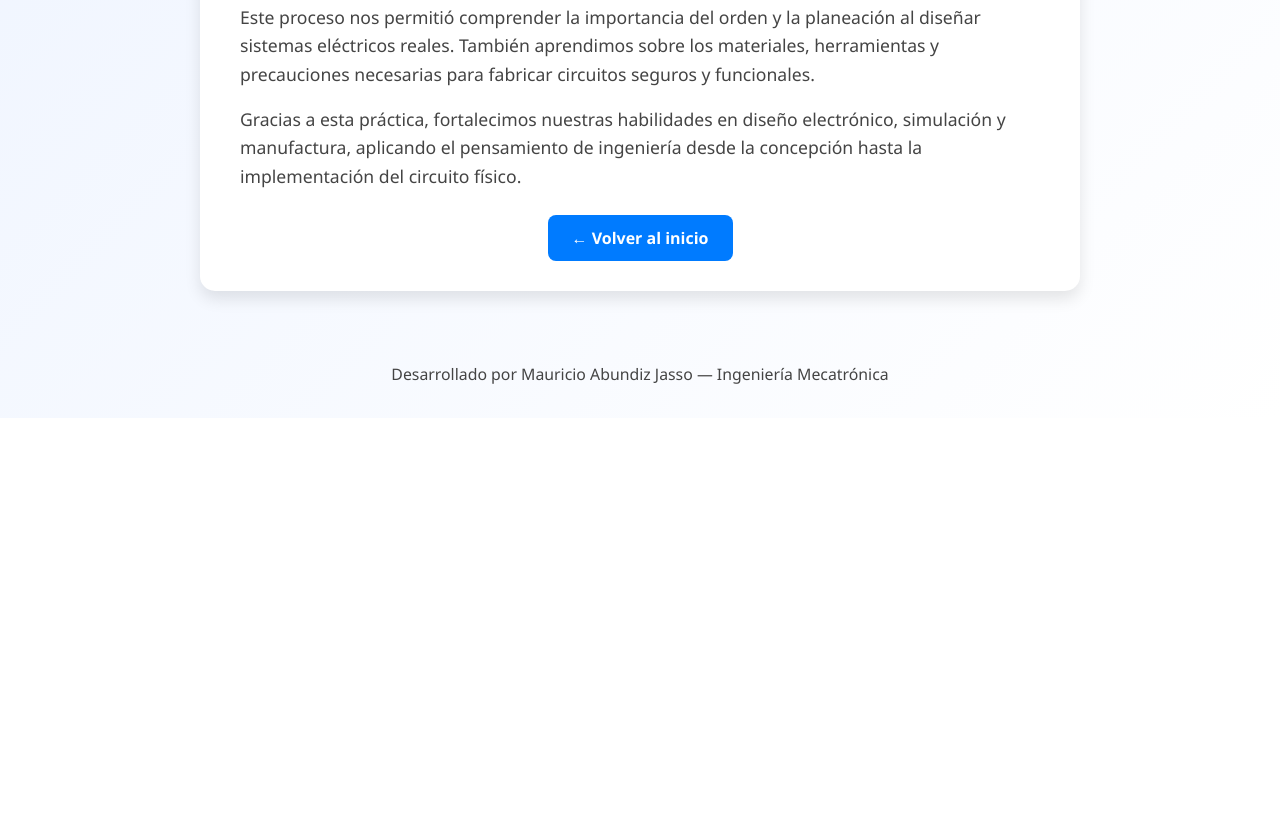
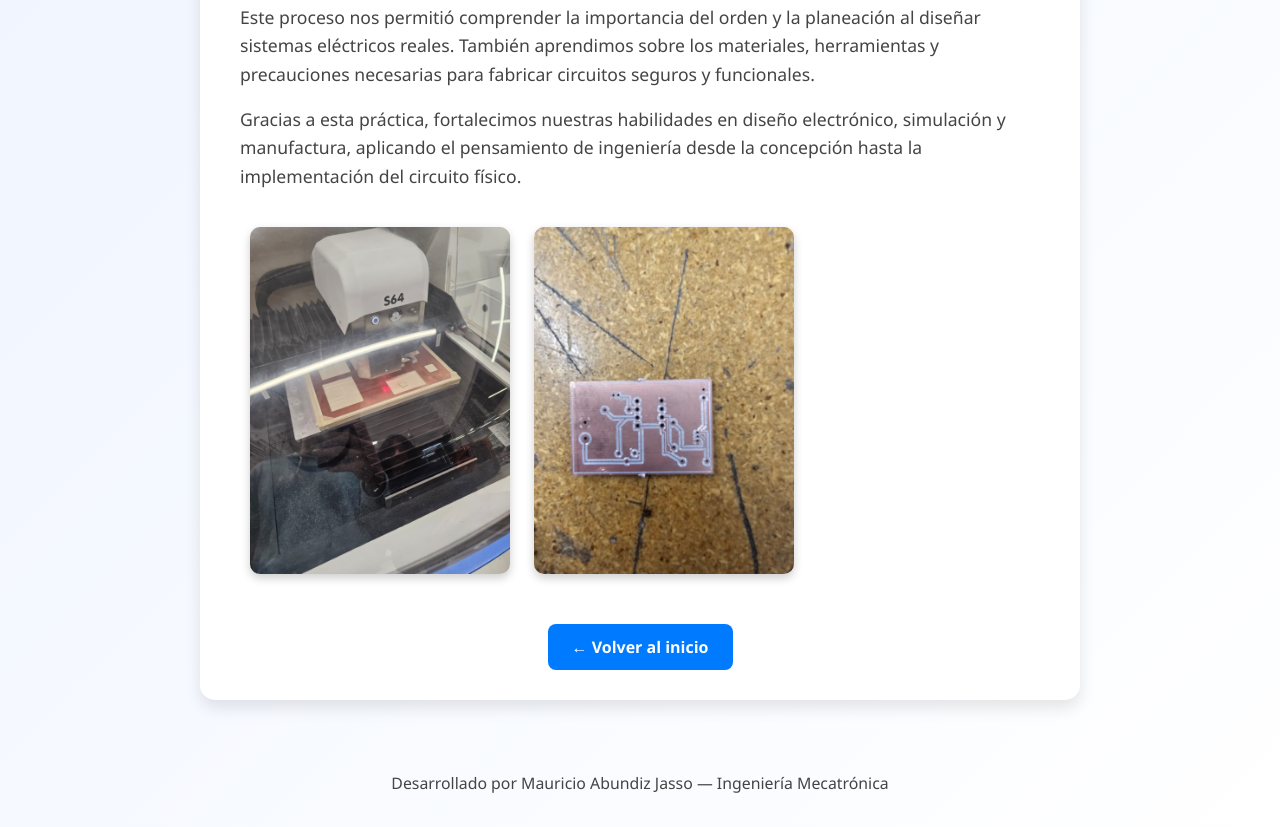
Before and after one commit to mauriab06-afk/Pagina-pensamiento-de-Ingenieria-, a plain HTML site: page circuitoPCB.html in a window 1280 px wide. Shown: the part 1092-1919 px from the top of the page. Before the commit the page ends 1510 px from the top, so only its background shows below. Drawn offline with Linux system fonts and the light colour scheme.

Commit message:
imagenes de mi trabajo

```diff
--- a/circuitoPCB.html
+++ b/circuitoPCB.html
@@ -136,6 +136,9 @@
       aplicando el pensamiento de ingeniería desde la concepción hasta la implementación del circuito físico.
     </p>
 
+    <img src="pcb_tabla.jpeg" alt="Placa de circuito terminada">
+    <img src="pcb_tabla_2.jpeg" alt="Placa de circuito terminada">
+
     <div class="volver">
       <a href="index.html">← Volver al inicio</a>
     </div>
```
Also changed, not shown: impresion3d.html (+3 -0 lines), cubo_3d.jpeg (added), cubo_3d_2.jpeg (added), pcb_tabla.jpeg (added), pcb_tabla_2.jpeg (added).
